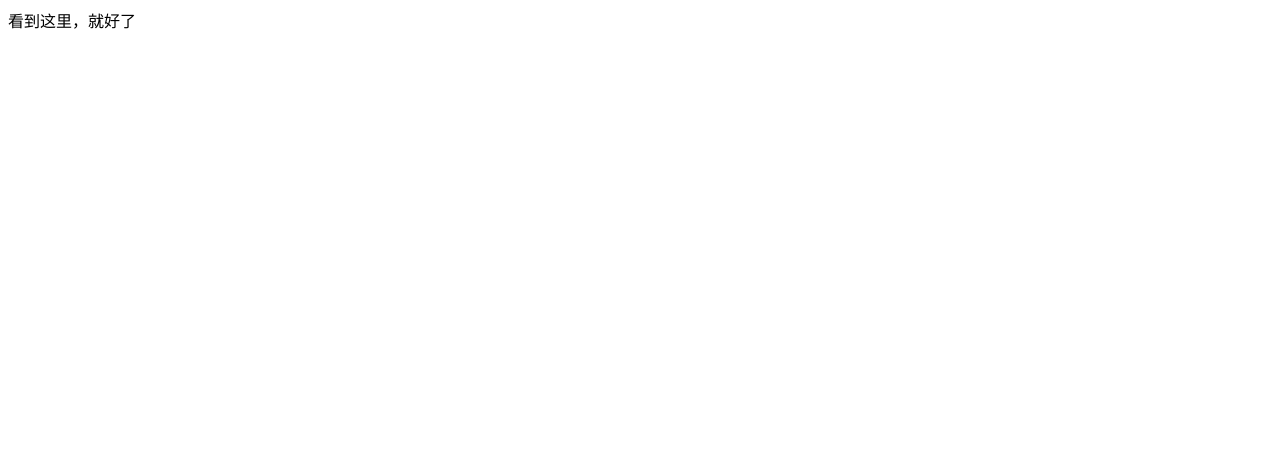
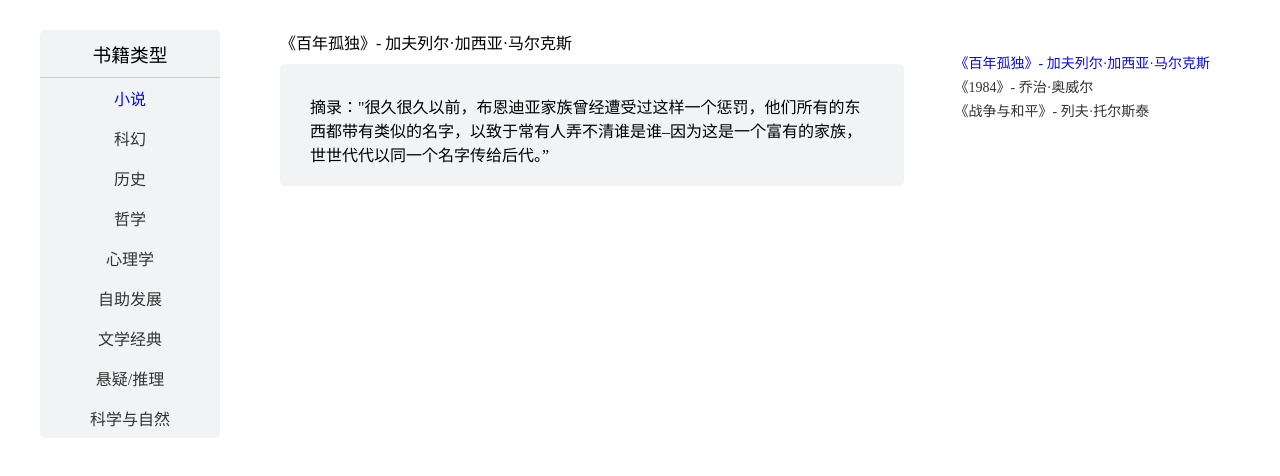
Before and after one commit to TEARSUNCLE/Anchor-Directory, a plain HTML site: page index.html in a window 1280 px wide. Drawn offline with Linux system fonts and the light colour scheme.

Commit message:
初步完成

```diff
--- /dev/null
+++ b/css/index.css
@@ -0,0 +1,78 @@
+.container {
+  width: 1200px;
+  margin: 0 auto;
+  position: relative;
+}
+
+.box {
+  display: flex;
+}
+
+.module {
+  margin-top: 30px;
+  background-color: #f1f3f4;
+  border-radius: 5px;
+  width: 15%;
+}
+
+.module ul li {
+  text-align: center;
+  padding: 5px 0;
+}
+
+.commonHover:hover {
+  color: #0909f6;
+}
+
+.module ul li a {
+  font-size: 16px;
+  padding: 3px 0;
+}
+
+.module .bookType {
+  font-weight: 400;
+  text-align: center;
+  padding: 10px 0;
+  border-bottom: 1px solid #ccc;
+}
+
+.block {
+  display: block;
+}
+
+.titleActive1 {
+  color: #0909f6;
+}
+
+.titleActive2 {
+  color: #0909f6;
+}
+
+.contents {
+  max-width: 52%;
+  margin-left: 5%;
+  margin-top: 30px;
+}
+
+.contents .content {
+  margin-top: 10px;
+  background-color: #f1f3f4;
+  padding: 10px 15px;
+  border-radius: 5px;
+}
+
+.bookList {
+  position: absolute;
+  right: 30px;
+  top: 50px;
+}
+
+.bookList .bookName {
+  font-weight: 400;
+  text-align: center;
+  padding: 5px 0;
+}
+
+.bookList ul li a {
+  padding: 2px 0;
+}
--- /dev/null
+++ b/css/reset.css
@@ -0,0 +1,15 @@
+* {
+  padding: 0;
+  margin: 0;
+  box-sizing: border-box;
+}
+
+a {
+  text-decoration: none;
+  color: #333;
+  font-size: 14px;
+}
+
+li {
+  list-style: none;
+}
--- a/index.html
+++ b/index.html
@@ -1,13 +1,56 @@
 <!DOCTYPE html>
 <html lang="en">
+
 <head>
   <meta charset="UTF-8">
   <meta name="viewport" content="width=device-width, initial-scale=1.0">
-  <title>Document</title>
+  <title>锚点目录</title>
+  <link rel="stylesheet" href="./css/reset.css">
+  <link rel="stylesheet" href="./css/index.css">
 </head>
+
 <body>
-  <div>
-    看到这里，就好了
+  <div class="box container">
+    <aside class="module">
+      <ul class="bookTypeList">
+        <h3 class="bookType">书籍类型</h3>
+        <!-- <li>
+          <a href="#" class="block titleActive commonHover">小说</a>
+          <a href="#" class="block commonHover">科幻</a>
+          <a href="#" class="block commonHover">历史</a>
+          <a href="#" class="block commonHover">哲学</a>
+          <a href="#" class="block commonHover">心理学</a>
+          <a href="#" class="block commonHover">自助发展</a>
+          <a href="#" class="block commonHover">文学经典</a>
+          <a href="#" class="block commonHover">悬疑/推理</a>
+          <a href="#" class="block commonHover">科学与自然</a>
+        </li> -->
+      </ul>
+    </aside>
+
+    <main class="contents">
+      <div class="bookInfo">
+        <!-- <span class="bookName">《百年孤独》</span> - -->
+        <!-- <span class="author">加夫列尔·加西亚·马尔克斯</span> -->
+      </div>
+      <div class="content">
+        <!-- <p>摘录："很久很久以前，布恩迪亚家族曾经遭受过这样一个惩罚，他们所有的东西都带有类似的名字，以致于常有人弄不清谁是谁–因为这是一个富有的家族，世世代代以同一个名字传给后代。”</p> -->
+      </div>
+    </main>
+
+    <aside class="bookList">
+      <ul>
+        <h3 class="bookName">书籍名称</h3>
+        <!-- <li>
+          <a href="#" class="block titleActive commonHover">《百年孤独》- 加夫列尔·加西亚·马尔克斯</a>
+          <a href="#" class="block commonHover">《1984》- 乔治·奥威尔</a>
+          <a href="#" class="block commonHover">《战争与和平》- 列夫·托尔斯泰</a>
+        </li> -->
+      </ul>
+    </aside>
   </div>
+
+  <script src="./js/index.js"></script>
 </body>
+
 </html>
--- /dev/null
+++ b/js/index.js
@@ -0,0 +1,153 @@
+const books = [
+  { id: 1, bookType: '小说', parentId: 0 },
+  { id: 2, bookType: '科幻', parentId: 0 },
+  { id: 3, bookType: '历史', parentId: 0 },
+  { id: 4, bookType: '哲学', parentId: 0 },
+  { id: 5, bookType: '心理学', parentId: 0 },
+  { id: 6, bookType: '自助发展', parentId: 0 },
+  { id: 7, bookType: '文学经典', parentId: 0 },
+  { id: 8, bookType: '悬疑/推理', parentId: 0 },
+  { id: 9, bookType: '科学与自然', parentId: 0 },
+
+  { id: 10, bookType: '百年孤独', author: '加夫列尔·加西亚·马尔克斯', parentId: 1, content: '摘录："很久很久以前，布恩迪亚家族曾经遭受过这样一个惩罚，他们所有的东西都带有类似的名字，以致于常有人弄不清谁是谁–因为这是一个富有的家族，世世代代以同一个名字传给后代。”' },
+  { id: 11, bookType: '1984', author: '乔治·奥威尔', parentId: 1, content: '摘录：“如果自由意味着什么都可以选择，那么真正的奴役就意味着被迫选择自己的命运。”' },
+  { id: 12, bookType: '战争与和平', author: '列夫·托尔斯泰', parentId: 1, content: '摘录：“伟大的军事活动和万物的规模一样，取决于无数个微小的因素的相互作用。”' },
+
+  { id: 13, bookType: '银河系漫游指南', author: '道格拉斯·亚当斯', parentId: 2, content: '摘录：“对于穿越了宇宙的生活形式来说，宇宙是个无边无际、无边无止的惊人之地，但只对，宇宙充满了浩翰的孤独。”' },
+  { id: 14, bookType: '三体 三部曲', author: '刘慈欣', parentId: 2, content: '摘录：“这个世界从来都不是个公平的世界，谁要是奢望公平，谁就是愚蠢的。”' },
+  { id: 15, bookType: '机械生灵', author: '伊恩·姆.班克斯', parentId: 2, content: '摘录: “生命的意义并不在于长久的存在，而在于我们对世界的影响和我们创造的意义。”' },
+
+  { id: 16, bookType: '福尔摩斯探案全集', author: '阿瑟·柯南·道尔', parentId: 8, content: '摘录：“唉，华生，我们只是演奏着一段古老而复杂的乐曲。生命是一种弦乐器，而犯罪是它共鸣的乐音。”' },
+  { id: 17, bookType: '尘埃落定', author: '阿加莎·克里斯蒂', parentId: 8, content: '摘录: “当时光倒流时，我们只能从中勉强找到一点安慰，不断询问自己如果事与愿违，我们能否利用知识和智慧来改变结果。”' },
+  { id: 18, bookType: '失踪的13岁女孩', author: '本·戴维斯', parentId: 8, content: '摘录：“过去的事情怎么能拉住我们的脚步？不管它们多么残酷，在黑暗中决定它们的不是我们。”' },
+
+  { id: 17, bookType: '人类简史', author: '尤瓦尔·赫拉利', parentId: 3, content: '摘录：“在我们继续下一步动作之前，我们应该认真审视我们将以何种方式对待生活、死亡和苦难。我们决不能指望真理和幸福从天而降。”' },
+  { id: 18, bookType: '明朝那些事儿', author: '当年明月', parentId: 3, content: '摘录: “历史就像一面镜子，让我们看见过去的影像，也能让我们思考现在和未来的选择。”' },
+  { id: 19, bookType: '史记', author: '司马迁', parentId: 3, content: '摘录: "不学礼义而无所观，则近闻一善而即乐生其心；近闻一恶而即妒生其心。”' },
+
+  { id: 20, bookType: '思考，快与慢', author: '丹尼尔·卡尼曼', parentId: 6, content: '摘录：“大部分时候，短路是很有价值的，但是它的问题在于，它不能真正地分辨情况。”' },
+  { id: 21, bookType: '富爸爸穷爸爸', author: '罗伯特·清崎', parentId: 6, content: '摘录: “不要为工作而工作，要让资产为你工作，成为投资者而不是被投资者。”' },
+  { id: 22, bookType: '原则', author: '瑞·达利欧', parentId: 6, content: '摘录: “现实是我们必须面对的，而不是我们所希望的。只有通过充分认识现实，我们才能有效地应对挑战并取得成功。”' },
+
+  { id: 23, bookType: '论持久和变化', author: '班尼迪克·斯宾诺莎', parentId: 4, content: '摘录: “纯粹的爱是一种超越个人欲望和私利的力量，它可以带来共同体和谐与和平。”' },
+  { id: 24, bookType: '存在与时间', author: '马丁·海德格尔', parentId: 4, content: '摘录: "时间有着过去、现在和未来，但它在本质上是一种无法捉摸和变幻莫测的存在。”' },
+  { id: 25, bookType: '人的技艺', author: '福柯', parentId: 4, content: '摘录: "技艺是一种根植于传统和创意的表达方式，通过它，我们保持了对手工艺和古老技术的珍视和传承。”' },
+
+  { id: 26, bookType: '傲慢与偏见', author: '简·奥斯汀', parentId: 7, content: '摘录：“我们常常通过对别人的善意和容忍，才能真正认识自己。”' },
+  { id: 27, bookType: '追风筝的人', author: '卡勒德·胡赛尼', parentId: 7, content: '摘录：“你可以一直逃避很久，但你无法摆脱你曾经遭受过的一切。”' },
+  { id: 28, bookType: '麦田里的守望者', author: 'J·D·塞林格', parentId: 7, content: '摘录：“人真正的成熟，是渐渐认识到自己可能永远无法拥有到底属于自己的东西。”' },
+
+  { id: 27, bookType: '影响力', author: '罗伯特·西奥迪尼', parentId: 5, content: '摘录：“我们对别人的看法，经常大于我们对自己的认知。”' },
+  { id: 28, bookType: '思维的乐趣', author: '丹尼尔·卡尼曼', parentId: 5, content: '摘录：“我们在回忆时并不回忆整个事件，而是某些片断；我们在经历一个事件时也并不经历整个事件，而是某些片断。”' },
+  { id: 29, bookType: '孤独或自由：选择是我们自己的', author: '基思·坎贝尔', parentId: 5, content: '摘录: “生命就是一段神秘的旅程，我们每个人都是英雄，都有机会超越困境，获得成长与启示。”' },
+
+  { id: 30, bookType: '宇宙简史', author: '斯蒂芬·霍金', parentId: 9, content: '摘录：“知识是一种力量，探索宇宙的渴望是人类的本质。”' },
+  { id: 31, bookType: '生命之书', author: '理查德·道金斯', parentId: 9, content: '摘录: “我们应该以科学的思维方式来看待世界，以证据为依据，以理性为准则。”' },
+  { id: 32, bookType: '精进：如何成为一个很厉害的人', author: '卡洛琳·李夫', parentId: 9, content: '摘录: “时刻保持学习的状态，追求知识与技能的广度和深度，才能不断提升自己的能力。”' },
+]
+
+// 处理源数据
+function listToTree(list) {
+  if (!Array.isArray(list)) return list
+
+  const treeData = []
+
+  list.map(item => item.children = [])
+
+  list.map(item => {
+    if (item.parentId !== 0) {
+      const parentNode = list.find(key => item.parentId === key.id)
+      parentNode.children.push(item)
+    } else {
+      treeData.push(item)
+    }
+  })
+  return treeData
+}
+
+const finalBooks = listToTree(books)
+
+const doms = {
+  // 书籍类型列表
+  bookTypes: document.querySelector('.module .bookTypeList'),
+  // 书籍列表
+  bookList: document.querySelector('.bookList ul'),
+  // 书籍内容 名称、作者、内容
+  bookInfo: document.querySelector('.contents .bookInfo'),
+  bookContent: document.querySelector('.contents .content')
+}
+
+function createPage() {
+  finalBooks.map((item, index) => {
+    const li = document.createElement('li')
+    const a = document.createElement('a')
+    a.href = '#'
+    a.className = 'block commonHover'
+    a.innerHTML = item.bookType
+
+    if (index === 0) a.classList.add('titleActive1')
+
+    li.appendChild(a)
+    doms.bookTypes.append(li)
+
+    a.addEventListener('click', () => {
+      const previousActive = document.querySelector('.titleActive1')
+      previousActive.classList.remove('titleActive1')
+
+      // 添加 active 类名到当前点击的链接
+      a.classList.add('titleActive1')
+      createBooks(item)
+    })
+  })
+}
+
+createPage()
+
+function createBooks(row) {
+  doms.bookList.innerHTML = ''
+
+  row.children.map((item, index) => {
+    const li = document.createElement('li')
+    const a = document.createElement('a')
+    a.href = '#'
+    a.className = 'block commonHover'
+    a.innerHTML = `《${item.bookType}》- ${item.author}`
+
+    if (index === 0) a.classList.add('titleActive2')
+
+    li.appendChild(a)
+    doms.bookList.append(li)
+
+    a.addEventListener('click', () => {
+      const previousActive = document.querySelector('.titleActive2')
+      previousActive.classList.remove('titleActive2')
+      a.classList.add('titleActive2')
+
+      createContent(item)
+    })
+  })
+}
+
+createBooks(finalBooks[0])
+
+function createContent(item) {
+  doms.bookInfo.innerHTML = ''
+  doms.bookContent.innerHTML = ''
+
+  const nameSpan = document.createElement('span')
+  nameSpan.className = 'bookName'
+  nameSpan.innerHTML = `《${item.bookType}》- `
+
+  const authorSpan = document.createElement('span')
+  authorSpan.className = 'author'
+  authorSpan.innerHTML = item.author
+
+  const contentP = document.createElement('p')
+  contentP.className = 'content'
+  contentP.innerHTML = item.content
+
+  doms.bookInfo.append(nameSpan, authorSpan)
+  doms.bookContent.append(contentP)
+}
+
+createContent(finalBooks[0].children[0])
```
